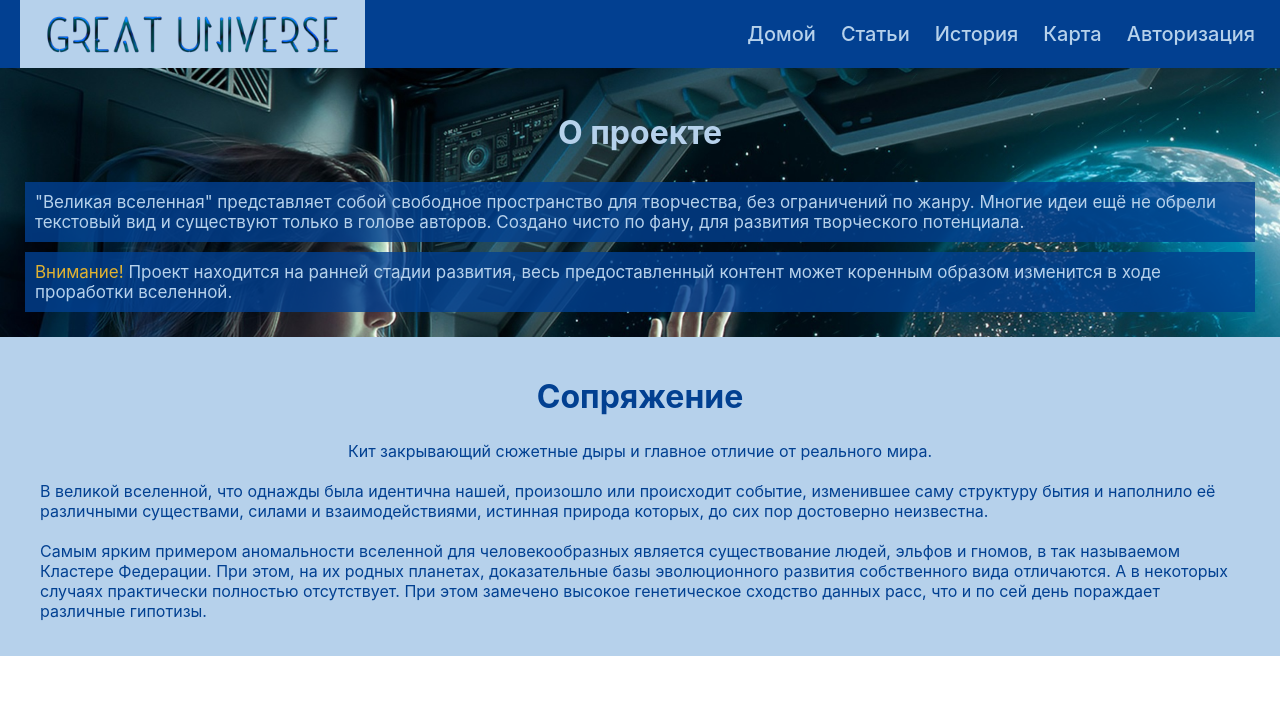
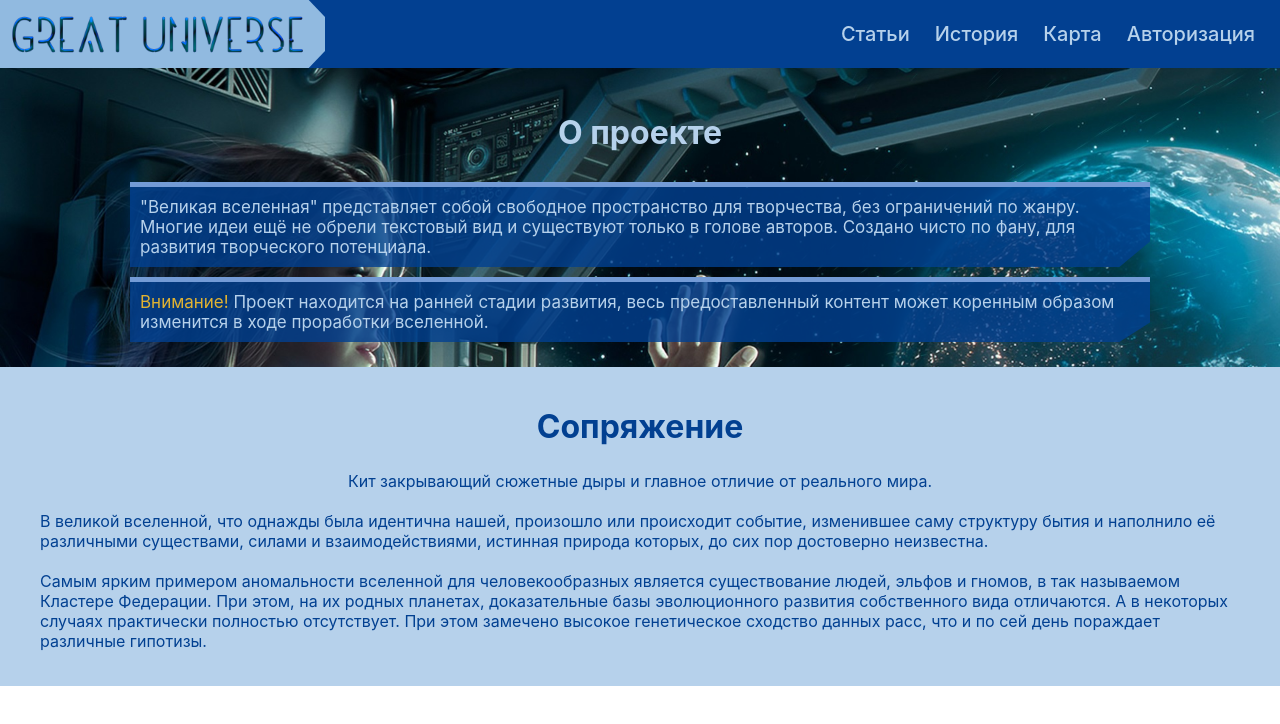
Before and after one commit to DreamakerDimas/great-universe-proj, a React (Create React App) app in the folder client/: page / in a window 1280 px wide. Shown: the top 724 px of the page. Built offline with nearby package versions, Linux system fonts and the light colour scheme; no server answers.

Commit message:
styles logo & Home

```diff
--- a/client/src/Pages/Home/Home.module.sass
+++ b/client/src/Pages/Home/Home.module.sass
@@ -20,10 +20,15 @@
     h1
         margin: 25px
     p
+        max-width: 1000px
         background: rgba(2, 64, 145, 0.8)
         padding: 10px
         margin: 5px
         font-size: 17px
+        clip-path: polygon(0 0, 100% 0, 100% 70%, 97% 100%, 25% 100%, 0 100%)
+        border-top: 5px solid #739bd6
+        @media screen and (max-width: 750px)
+            clip-path: polygon(0 0, 100% 0, 100% 80%, 95% 100%, 25% 100%, 0 100%)
 
 .otherArticle
     box-sizing: border-box
--- a/client/src/components/Header/Header.js
+++ b/client/src/components/Header/Header.js
@@ -17,30 +17,25 @@ const Header = ({ getUser, userData, error, loading, logout }) => {
 
   return (
     <div className={styles.headerContainer}>
-      <div className={styles.headerLogo}>
-        <Link to="/">
-          <div className={styles.logoContainer}>
-            <img src={logo} alt="logo" />
-          </div>
-        </Link>
-      </div>
+      <Link to="/" className={styles.headerLogo}>
+        <div className={styles.logoContainer}>
+          <img src={logo} alt="logo" />
+        </div>
+      </Link>
 
       <ul className={styles.navContainer}>
-        <li className={styles.navButton}>
-          <Link to="/">
-            <span>Домой</span>
-          </Link>
-        </li>
         <li className={styles.navButton}>
           <Link to="/articles">
             <span>Статьи</span>
           </Link>
         </li>
+
         <li className={styles.navButton}>
           <Link to="/history">
             <span>История</span>
           </Link>
         </li>
+
         <li className={styles.navButton}>
           <Link to="/map">
             <span>Карта</span>
--- a/client/src/components/Header/Header.module.sass
+++ b/client/src/components/Header/Header.module.sass
@@ -12,22 +12,26 @@
 
 .headerLogo
     box-sizing: border-box
-    margin-left: 20px
     display: flex
     justify-content: center
     align-items: center
     background-color: #b6d1eb
-    padding: 0 25px
+    padding: 0 20px 0 10px
+    clip-path: polygon(0 0, 95% 0, 100% 25%, 100% 75%, 95% 100%, 0 100%, 0 85%, 0 10%)
+    transition: clip-path 0.2s, background-color 0.2s
     @media screen and (max-width: 780px)
+        clip-path: polygon(3% 0, 97% 0, 100% 25%, 100% 75%, 97% 100%, 3% 100%, 0 75%, 0 25%)
         margin: 5px
-        border-radius: 10px
-
-.logoContainer
-    width: 295px
-    height: 68px
-    object-fit: cover
-    img
-        width: 100%
+    @media screen and (max-width: 600px)
+        clip-path: polygon(5% 0, 95% 0, 100% 25%, 100% 75%, 95% 100%, 5% 100%, 0 75%, 0 25%)
+    &:hover
+        background-color: #91bae0
+    .logoContainer
+        width: 295px
+        height: 68px
+        object-fit: cover
+        img
+            width: 100%
 
 .navContainer
     width: 100%
```
